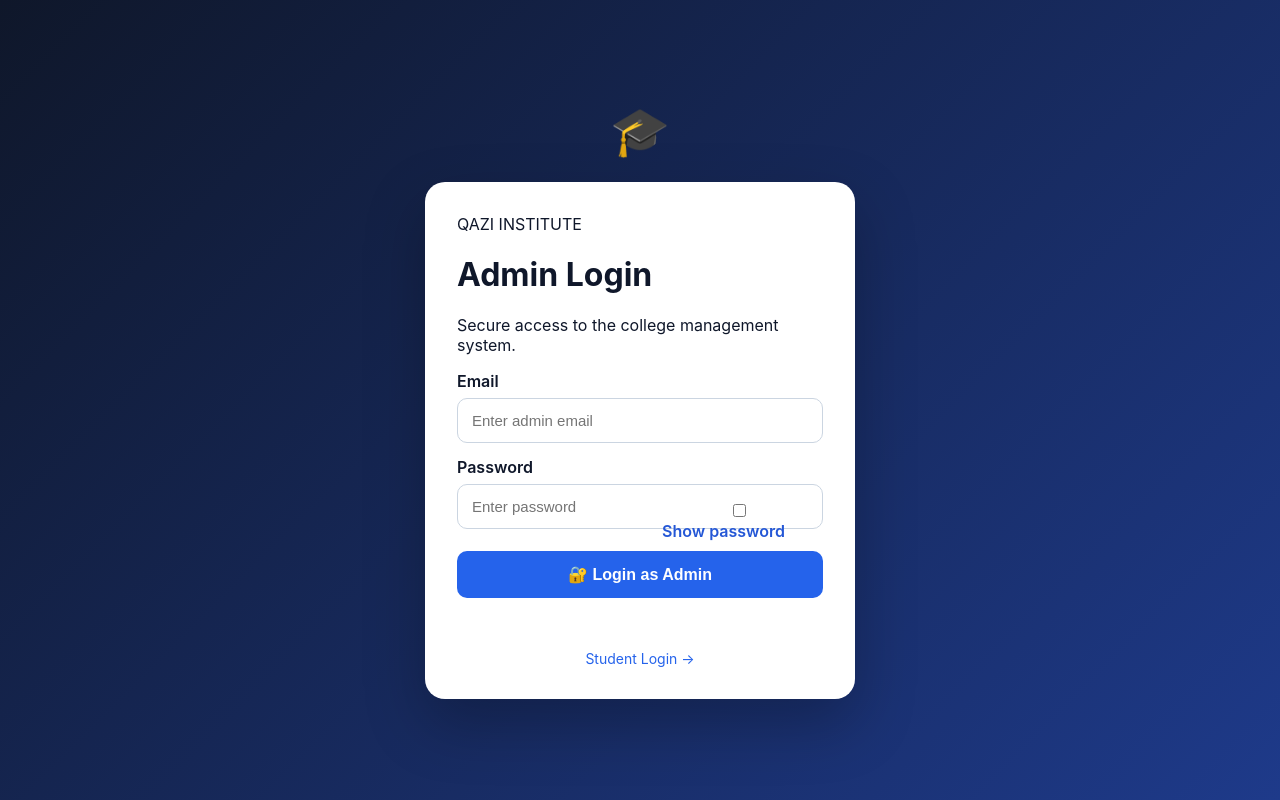
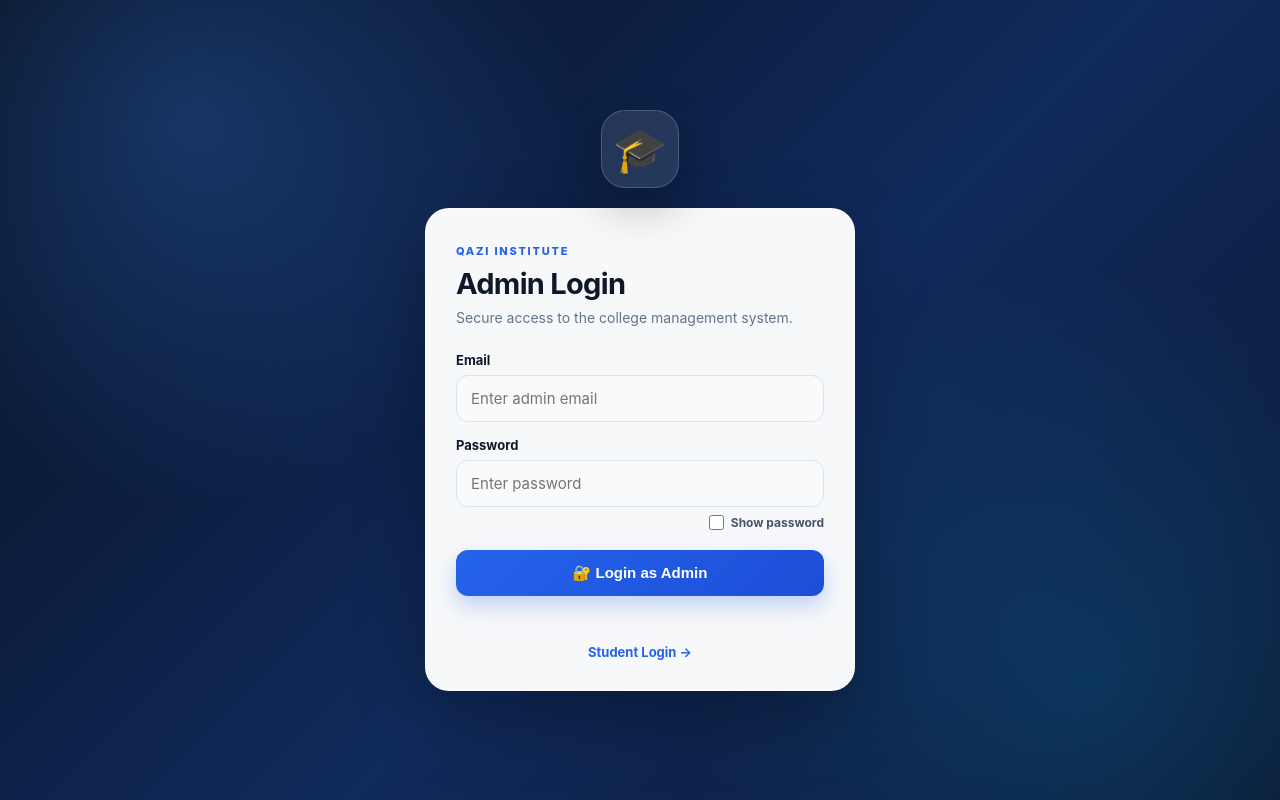
Before and after one commit to shariquehaseeb784-png/college-management-system, a website: page public/admin-login.html in a window 1280 px wide. Drawn offline with Linux system fonts and the light colour scheme.

Commit message:
Polish admin login styling

```diff
--- a/public/admin-login.css
+++ b/public/admin-login.css
@@ -1,2 +1,10 @@
-*{box-sizing:border-box}body{margin:0;font-family:Inter,Arial,sans-serif;min-height:100vh;background:linear-gradient(135deg,#0f172a,#1e3a8a);display:grid;place-items:center;color:#0f172a}.login-shell{width:min(430px,92%)}.brand{text-align:center;color:white;margin-bottom:22px}.logo{font-size:48px}.brand h1{margin:6px 0;font-size:30px}.brand p{margin:0;opacity:.8}.card{background:white;border-radius:20px;padding:32px;box-shadow:0 24px 60px rgba(0,0,0,.25)}h2{margin:0 0 8px;font-size:25px}.muted{color:#64748b;margin:0 0 24px}label{display:block;font-weight:600;margin:14px 0 7px}input{width:100%;padding:13px 14px;border:1px solid #cbd5e1;border-radius:10px;font-size:15px}input:focus{outline:2px solid #93c5fd;border-color:#2563eb}button{width:100%;margin-top:22px;padding:14px;border:0;border-radius:10px;background:#2563eb;color:white;font-size:16px;font-weight:700;cursor:pointer}.error{color:#dc2626;min-height:20px;text-align:center}.student-link{display:block;text-align:center;color:#2563eb;text-decoration:none;margin-top:14px;font-size:14px}
-.password-wrap{position:relative;display:flex;align-items:center}.password-wrap input{width:100%;padding-right:90px}.show-password{position:absolute;right:6px;top:50%;transform:translateY(-50%);border:0!important;background:transparent!important;color:#2457d6!important;padding:8px!important;cursor:pointer;font-weight:600}.show-password:hover{background:transparent!important}
+*{box-sizing:border-box}
+:root{--navy:#0b1220;--blue:#2563eb;--blue2:#1d4ed8;--muted:#64748b;--line:#dbe3ef}
+body{margin:0;font-family:Inter,ui-sans-serif,system-ui,-apple-system,"Segoe UI",sans-serif;min-height:100vh;display:grid;place-items:center;padding:24px;background:radial-gradient(circle at 15% 15%,rgba(59,130,246,.28),transparent 30%),radial-gradient(circle at 85% 85%,rgba(14,165,233,.18),transparent 32%),linear-gradient(135deg,#07111f,#102a5c 55%,#0b1730);color:#0f172a}
+.login-shell{width:min(430px,100%)}
+.brand{text-align:center;margin-bottom:20px}.logo{width:78px;height:78px;margin:auto;display:grid;place-items:center;font-size:44px;border-radius:24px;background:rgba(255,255,255,.1);border:1px solid rgba(255,255,255,.18);box-shadow:0 18px 45px rgba(0,0,0,.25);backdrop-filter:blur(12px)}
+.card{background:rgba(255,255,255,.97);border:1px solid rgba(255,255,255,.7);border-radius:24px;padding:30px;box-shadow:0 28px 70px rgba(0,0,0,.28)}
+.form-heading{margin-bottom:24px}.eyebrow{font-size:11px;font-weight:800;letter-spacing:.16em;color:var(--blue)}h1{margin:7px 0 6px;font-size:29px;letter-spacing:-.7px}.form-heading p{margin:0;color:var(--muted);font-size:14px;line-height:1.5}
+label{display:block;font-size:13px;font-weight:750;margin:15px 0 7px}input{font:inherit}input[type=email],input[type=password],input[type=text]{width:100%;padding:13px 14px;border:1px solid var(--line);border-radius:12px;background:#f8fafc;font-size:15px;transition:.2s}input[type=email]:focus,input[type=password]:focus,input[type=text]:focus{outline:none;border-color:var(--blue);background:#fff;box-shadow:0 0 0 4px rgba(37,99,235,.11)}
+.password-wrap{position:relative}.password-wrap>input{padding-right:14px}.show-password{display:flex;align-items:center;justify-content:flex-end;gap:7px;margin:8px 0 0;font-size:12px;font-weight:650;color:#475569;cursor:pointer}.show-password input{width:15px;height:15px;accent-color:var(--blue);margin:0;cursor:pointer}.login-btn{width:100%;margin-top:20px;padding:14px;border:0;border-radius:12px;background:linear-gradient(135deg,var(--blue),var(--blue2));color:#fff;font-size:15px;font-weight:800;cursor:pointer;box-shadow:0 10px 22px rgba(37,99,235,.25);transition:.2s}.login-btn:hover{transform:translateY(-2px);box-shadow:0 14px 28px rgba(37,99,235,.3)}.error{color:#dc2626;min-height:20px;text-align:center;font-size:13px;margin:12px 0 0}.student-link{display:block;text-align:center;color:var(--blue);text-decoration:none;margin-top:16px;font-size:13px;font-weight:700}.student-link span{display:inline-block;transition:.2s}.student-link:hover span{transform:translateX(4px)}
+@media(max-width:480px){body{padding:16px}.card{padding:24px;border-radius:20px}.logo{width:68px;height:68px;font-size:38px}h1{font-size:26px}}
```
